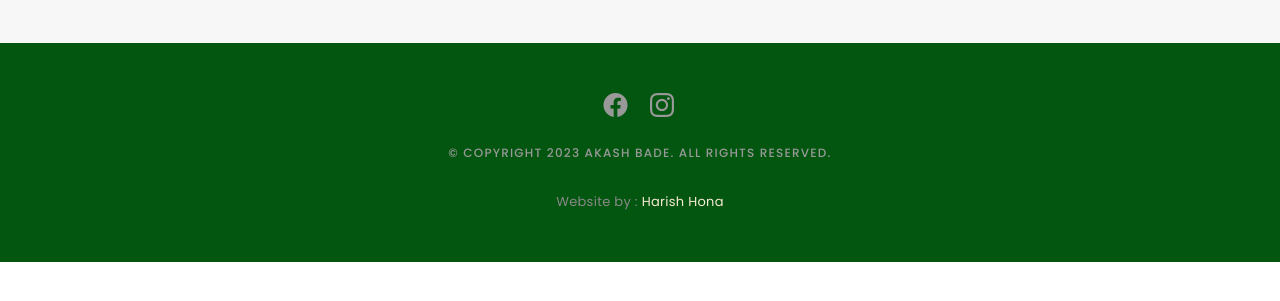
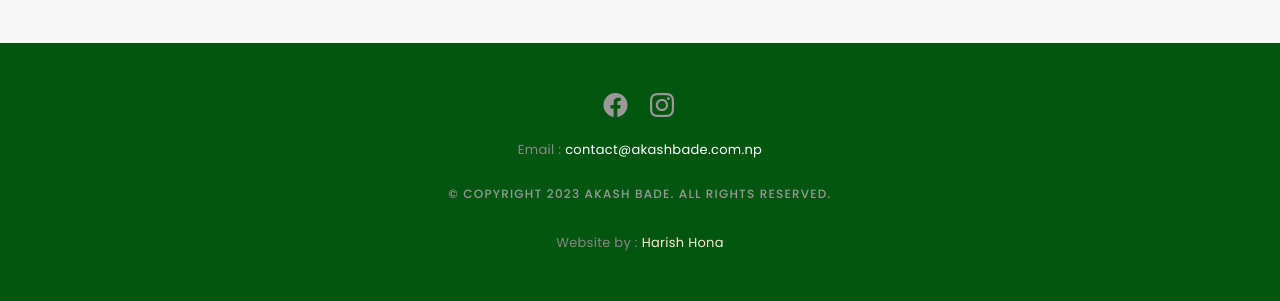
Before and after one commit to akashbademsn/akashbade.com.np, a plain HTML site: page index.html in a window 1280 px wide. Shown: the part 2654-2955 px from the top of the page. Before the commit the page ends 2916 px from the top, so only its background shows below. Drawn offline with nearby package versions, Linux system fonts and the light colour scheme; a web font is replaced by a local one.

Commit message:
Update index.html

```diff
--- a/index.html
+++ b/index.html
@@ -279,6 +279,11 @@
           <li><a href="https://www.instagram.com/akashbade32/"><i class="bi bi-instagram"></i></a></li><br>
 
         </ul>
+         <br>
+        <font size="2">Email :
+           <a href="mailto:contact@akashbade.com.np" style="color:white">contact@akashbade.com.np</a></font>
+      </div>
+        <br>
 
       </div>
 
```
